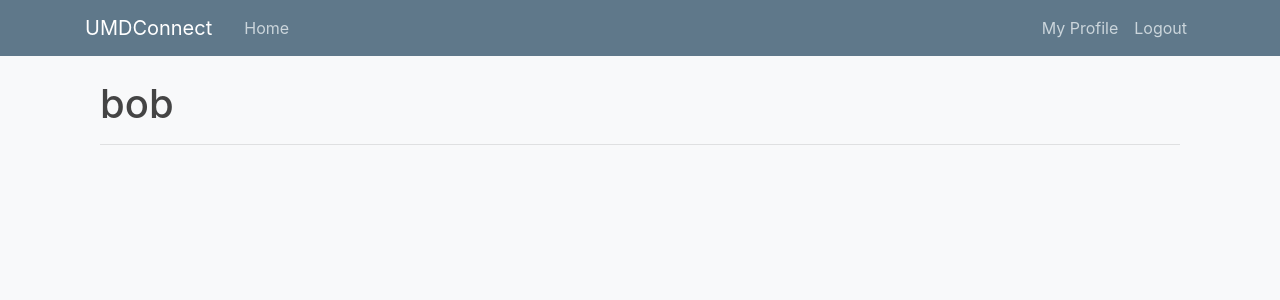
After one commit to KofiAAnnor/UMD-Connect, a Flask app: page /profile in a window 1280 px wide. The commit adds this page. Shown: the top 300 px of the page. Run offline with Flask 2, Linux system fonts and the light colour scheme; a user stored in the database is signed in; some libraries are stand-ins or nearby versions.

Commit message:
Adds user authentication
user can now register and login successfully. adds profile page.
profile page requires login to access

```diff
--- a/flaskapp/routes.py
+++ b/flaskapp/routes.py
@@ -1,7 +1,8 @@
-from flask import render_template, url_for, flash, redirect
-from flaskapp import app
+from flask import render_template, url_for, flash, redirect, request
+from flaskapp import app, db, bcrypt
 from flaskapp.forms import RegistrationForm, LoginForm
 from flaskapp.models import User, Project
+from flask_login import login_user, current_user, logout_user, login_required
 
 
 @app.route("/")
@@ -12,20 +13,46 @@ def home():
 
 @app.route("/register", methods=['GET', 'POST'])
 def register():
+    if current_user.is_authenticated:
+        return redirect(url_for('home'))
+
     form = RegistrationForm()
     if form.validate_on_submit():
-        flash(f'Account created for {form.username.data}!', 'success')
-        return redirect(url_for('home'))
+        hashed_password = bcrypt.generate_password_hash(form.password.data).decode('utf-8')
+        user = User(username=form.username.data, email=form.email.data, password=hashed_password)
+        db.session.add(user)
+        db.session.commit()
+
+        flash(f'Your account has been created! Please log in.', 'success')
+        return redirect(url_for('login'))
+
     return render_template('register.html', title="Register", form=form)
 
 @app.route("/login", methods=['GET', 'POST'])
 def login():
+    if current_user.is_authenticated:
+        return redirect(url_for('home'))
+
     form = LoginForm()
     if form.validate_on_submit():
-        if form.email.data == 'admin@admin.com' and form.password.data == 'password':
-            flash('You have been logged in!', 'success')
-            return redirect(url_for('home'))
+        user = User.query.filter_by(email=form.email.data).first()
+        if user and bcrypt.check_password_hash(user.password, form.password.data):
+            login_user(user, remember=form.remember.data)
+            next_page = request.args.get('next')
+            return redirect(next_page) if next_page else redirect(url_for('home'))
         else:
             flash('Login Unsuccessful. Please check email/password', 'danger')
 
     return render_template('login.html', title="Login", form=form)
+
+
+@app.route("/logout")
+def logout():
+    logout_user()
+    return redirect(url_for('login'))
+
+
+@app.route("/profile")
+@login_required
+def profile():
+    return render_template('profile.html', title='Profile')
--- a/flaskapp/templates/layout.html
+++ b/flaskapp/templates/layout.html
@@ -29,8 +29,13 @@
             </div>
             <!-- Navbar Right Side -->
             <div class="navbar-nav">
-              <a class="nav-item nav-link" href="{{ url_for('login') }}">Login</a>
-              <a class="nav-item nav-link" href="{{ url_for('register') }}">Register</a>
+              {% if current_user.is_authenticated %}
+                <a class="nav-item nav-link" href="{{ url_for('profile') }}">My Profile</a>
+                <a class="nav-item nav-link" href="{{ url_for('logout') }}">Logout</a>
+              {% else %}
+                <a class="nav-item nav-link" href="{{ url_for('login') }}">Login</a>
+                <a class="nav-item nav-link" href="{{ url_for('register') }}">Register</a>
+              {% endif %}
             </div>
           </div>
         </div>
--- /dev/null
+++ b/flaskapp/templates/profile.html
@@ -0,0 +1,7 @@
+{% extends "layout.html" %}
+{% block content %}
+    <div class="container">
+      <h1>{{ current_user.username }}</h1>
+      <hr>
+    </div>
+{% endblock content %}
```
Also changed, not shown: flaskapp/__init__.py (+8 -0 lines), flaskapp/forms.py (+12 -1 lines), flaskapp/models.py (+9 -2 lines), README.md, flaskapp/site.db (added).
